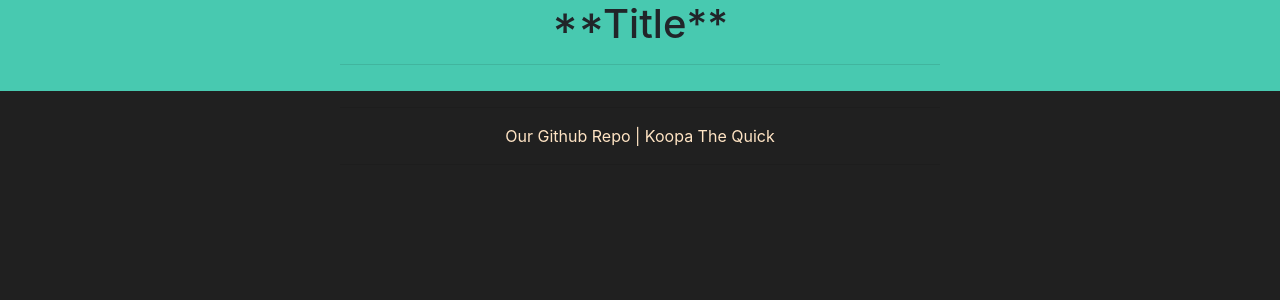
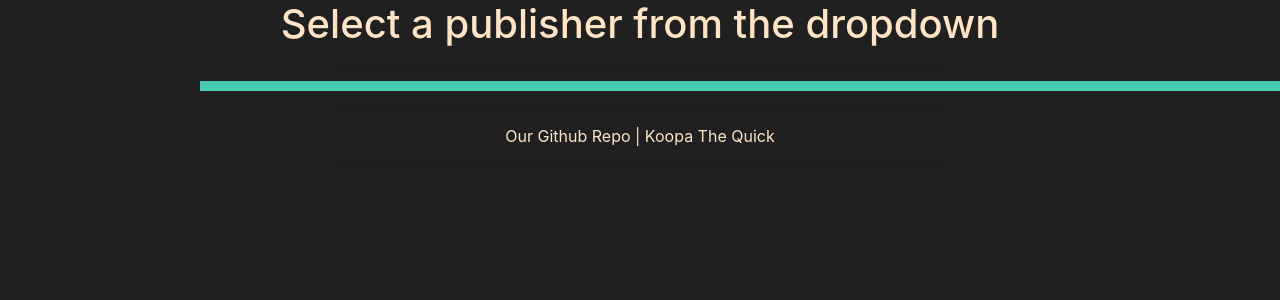
Before and after one commit to L0rd-Z-19/speedrunning_analysis, a Flask app: page /analysis in a window 1280 px wide; the page is wider, and only the part inside the window is pictured. Shown: the part 72-372 px from the top of that part. Run offline with Flask 2, Linux system fonts and the light colour scheme; data that the repository does not hold is empty; some libraries are stand-ins or nearby versions.

Commit message:
Got the first plot functional

```diff
--- a/static/js/logic.js
+++ b/static/js/logic.js
@@ -1,8 +1,45 @@
 d3.json("/json").then(function(data){
+    //get a full list of every developer for all games
+    publishers = ["",];
+    for(i=0; i < data.length; i++){
+        //If the publisher === selected publisher add it to the list
+        publishers.push(data[i]["publisher"])
+    }
+    //narrow that list to only the unique publishers
+    var opt = [...new Set(publishers)];
+    //make a dropdown of all publishers
+    var dropDown = d3.select("#btn").append('select');
+    dropDown
+    .selectAll('myOptions')
+    .data(opt)
+    .enter()
+    .append('option')
+    .text(function (d) { return d;})
+    .attr("value", function (d) { return d;})
+
+    //title of graph (h1 tag at the top of the page)
+    var title = d3.select("#title");
+    //define selectedOption
+    var selectedOption = "Nintendo";
+    //select the dropdown value
+    dropDown.on("change",function(d) {
+        //remove svg
+        d3.select("svg").remove();
+        //get the new selected value
+        selectedOption = d3.select(this).property("value")
+        //change the title
+        title.remove;
+        title.text(selectedOption);
+        //call the update function
+        createSVG(data,selectedOption);
+    })
+    createSVG(data,selectedOption);
+})
+function createSVG(data,selectedOption){
     pub = [];
     for(i=0; i < data.length; i++){
         //If the publisher === selected publisher add it to the list
-        if(data[i]["publisher"] === "Nintendo"){
+        if(data[i]["publisher"] === selectedOption){
             pub.push(data[i])
         }
     }
@@ -34,7 +71,7 @@
     //add the data
     svg.append('g')
         .selectAll("circle")
-        .data(data)
+        .data(pub)
         .enter()
         .append("circle")
             .attr("cx", function (d) { return x(d.rank); })
@@ -42,17 +79,6 @@
             .attr("r", 10)
             .attr("opacity", ".8")
             .style("fill", "#565051")
-
-    svg.append('g')
-        .selectAll("text")
-        .data(data)
-        .enter()
-        .append("text")
-            .attr("x", function (d) { return x(d.rank-.25); })
-            .attr("y", function (d) { return y(d.global_sales-.15); })
-            .text(function(d){ return d.abbr})
-            .attr("font-size", "9px")
-            .attr("fill", "white");
 
     // Add the x Axis
     svg.append("g")
@@ -64,7 +90,7 @@
     .attr("transform",
         "translate(" + (width/2) + " ," + (height + margin.top + 18) + ")")
     .style("text-anchor", "middle")
-    .text("Games By " + "Nintendo");
+    .text("Games By " + selectedOption);
 
     // Add the y Axis
     svg.append("g")
@@ -77,5 +103,4 @@
         .attr("dy", "1em")
         .style("text-anchor", "middle")
         .text("Number of Sales (Globaly)");
-
-})
+}
--- a/templates/analysis.html
+++ b/templates/analysis.html
@@ -17,13 +17,11 @@
         </nav>
 
         <!-- main page -->
-        <section class="container-fluid" style="text-align: center; background-color: #48C9B0; padding-bottom: 10px ;">
-            <h1 class="title">**Title**</h1>
-            <hr>
-            <span id="plot">
-                <!-- plot here -->
-            </span>
-
+        <span id="btn"></span>
+        <h1 style="text-align:center; color:bisque;" id="title">Select a publisher from the dropdown</h1>
+        <hr>
+        <section style="text-align:center;" id="plot">
+            <!-- plot here -->
         </section>
         <!-- footer -->
         <footer>
```
